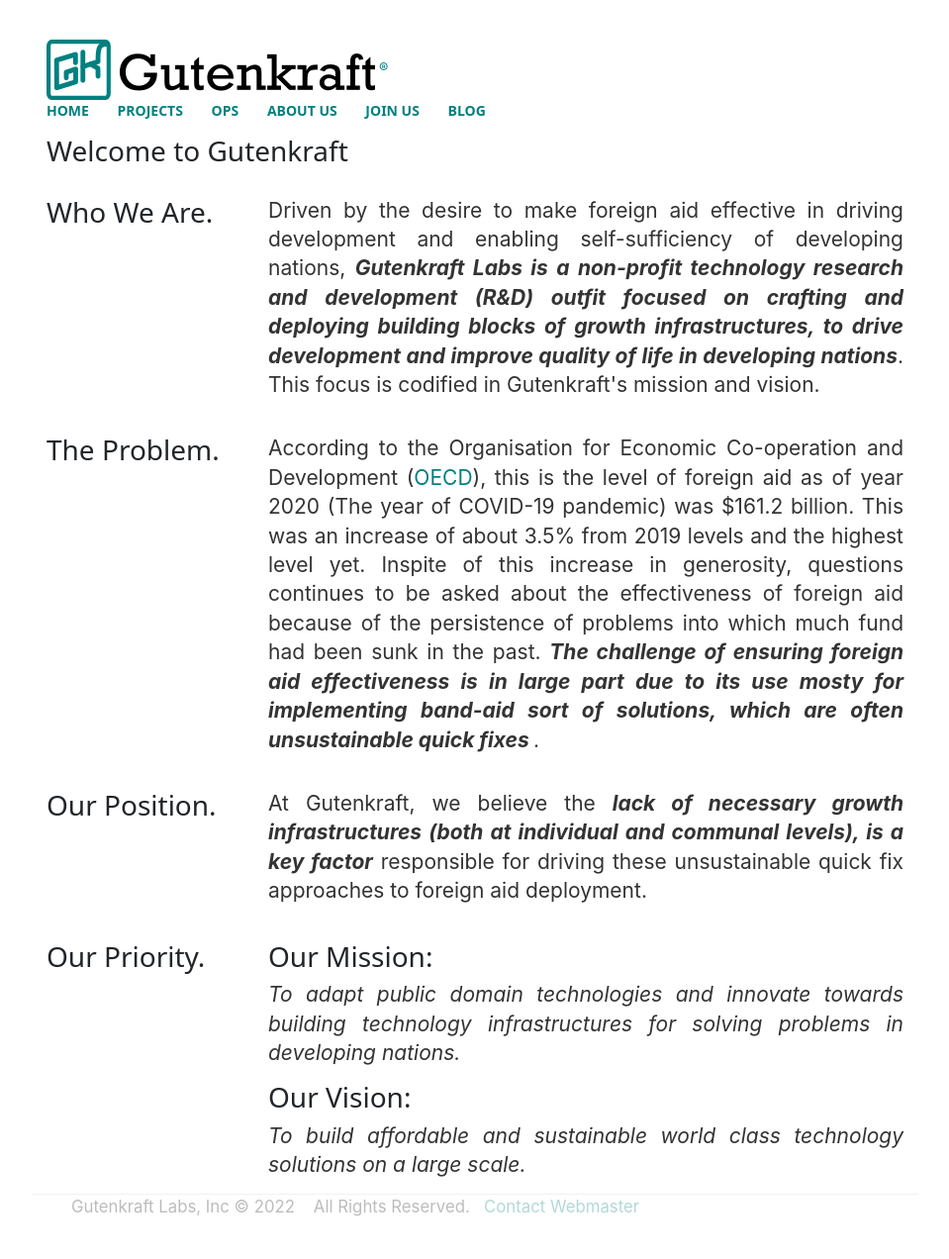
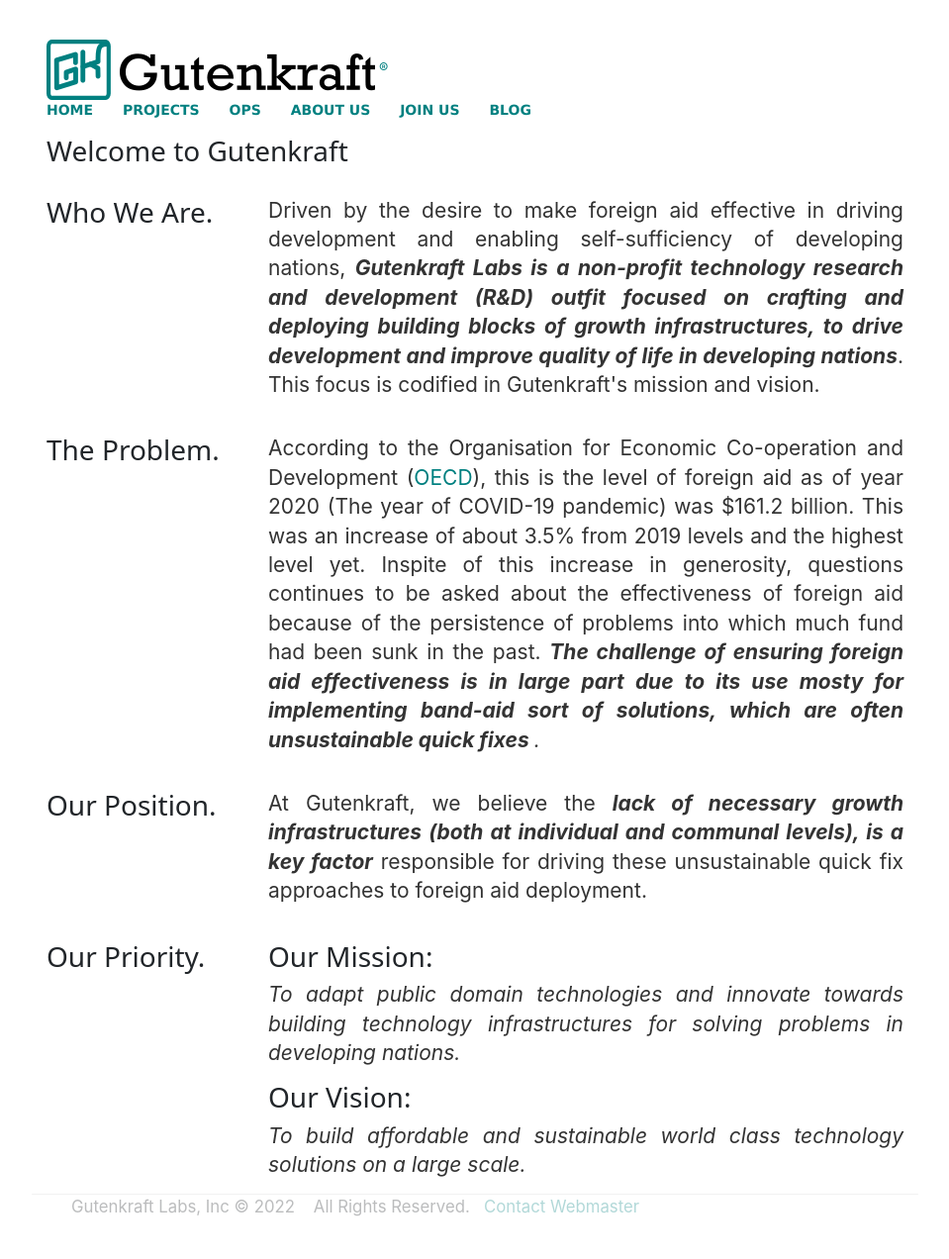
Before and after one commit to oferonmi/datafilik.github.io, a Jekyll site: the page built from index.html, in a window 1280 px wide. Shown: the whole page at 99% size, without its empty margins (160-1119 px from the left). Built offline with Jekyll 4.4.1, drawn with Linux system fonts in a browser that asks for light colours.

Commit message:
content update

```diff
--- a/css/main.css
+++ b/css/main.css
@@ -4,8 +4,8 @@
 }
 
 nav ul, footer ul {
-    font-family: 'GT America Mono','system-ui','sans-serif';
-    /* font-family:'Verdana','Arial','Sans-Serif'; */
+    /* font-family: 'GT America Mono','system-ui','sans-serif'; */
+    font-family:'Verdana','Arial','Sans-Serif';
     /* font-family:'Helvetica', 'Arial', 'Sans-Serif'; */
     padding: 0px;
     list-style: none;
```
